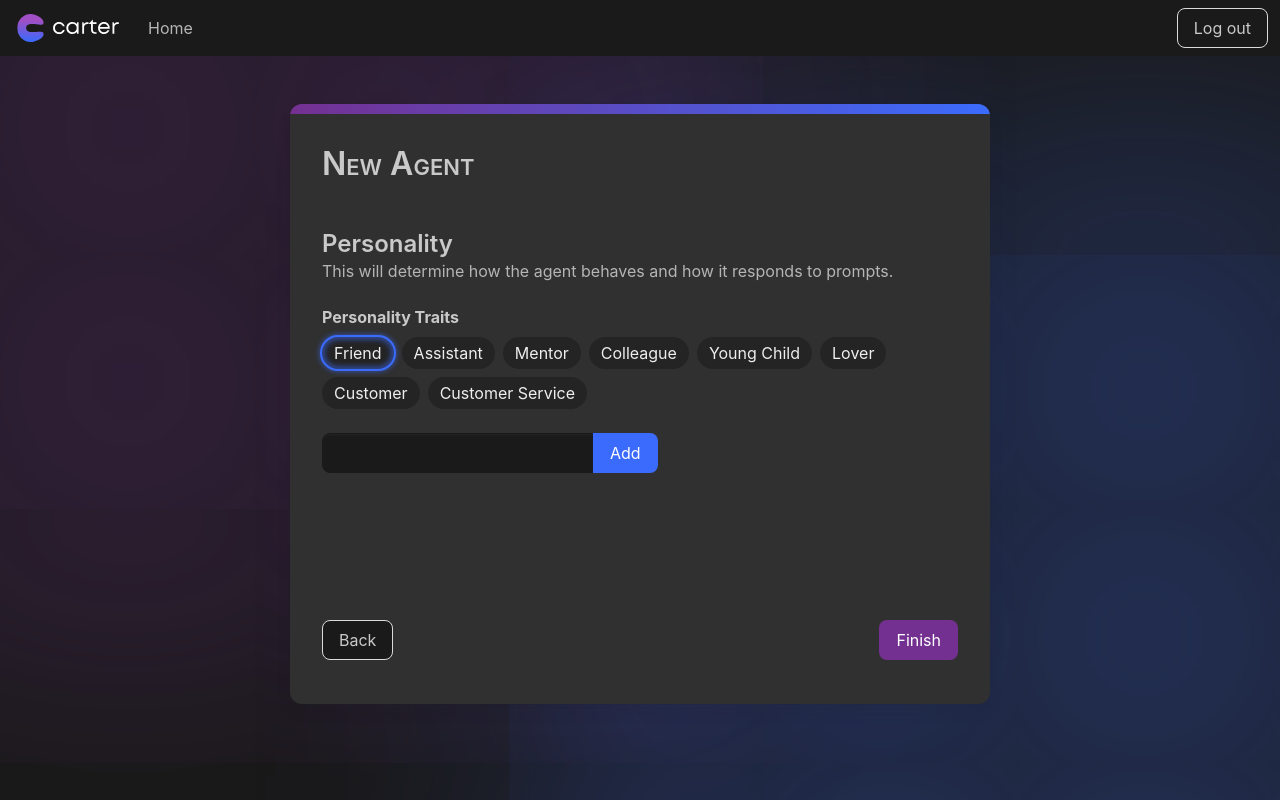
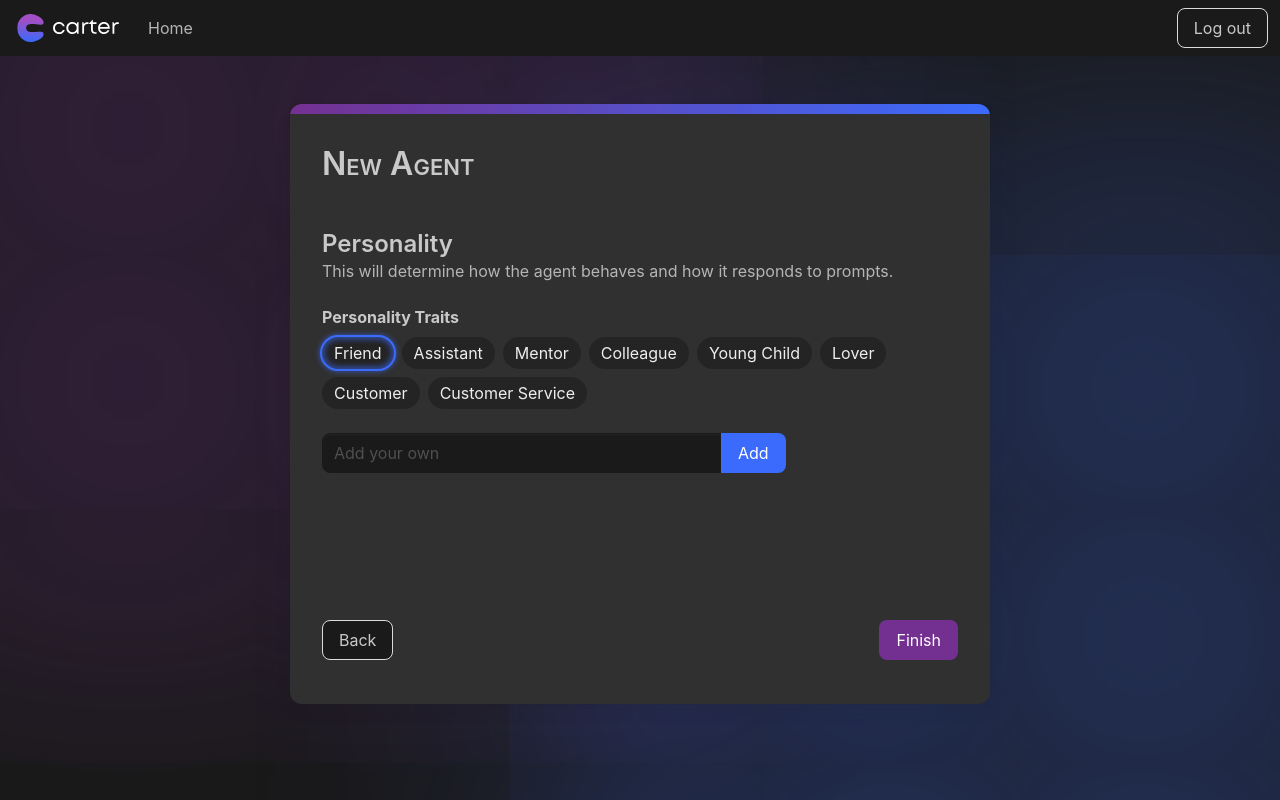
Before and after one commit to CallumWatkins/carter-new-agent, a Vue app in the folder client/: page /new-agent/personality in a window 1280 px wide. Built offline with nearby package versions, Linux system fonts and the light colour scheme.

Commit message:
Improve new trait input field layout

```diff
--- a/client/src/components/TagCollection.vue
+++ b/client/src/components/TagCollection.vue
@@ -54,8 +54,13 @@ const tags = computed(() => {
       </TransitionGroup>
     </div>
     <div class="field has-addons">
-      <div class="control">
-        <input class="input" type="text" v-model="addingNewValue" />
+      <div class="control new-tag">
+        <input
+          class="input"
+          type="text"
+          placeholder="Add your own"
+          v-model="addingNewValue"
+        />
       </div>
       <div class="control">
         <a class="button is-link" @click="addNewTag">Add</a>
@@ -86,6 +91,11 @@ const tags = computed(() => {
   }
 }
 
+.new-tag {
+  flex-grow: 1;
+  max-width: 400px;
+}
+
 .fade-enter-active,
 .fade-leave-active {
   transition: opacity 0.2s ease;
```
